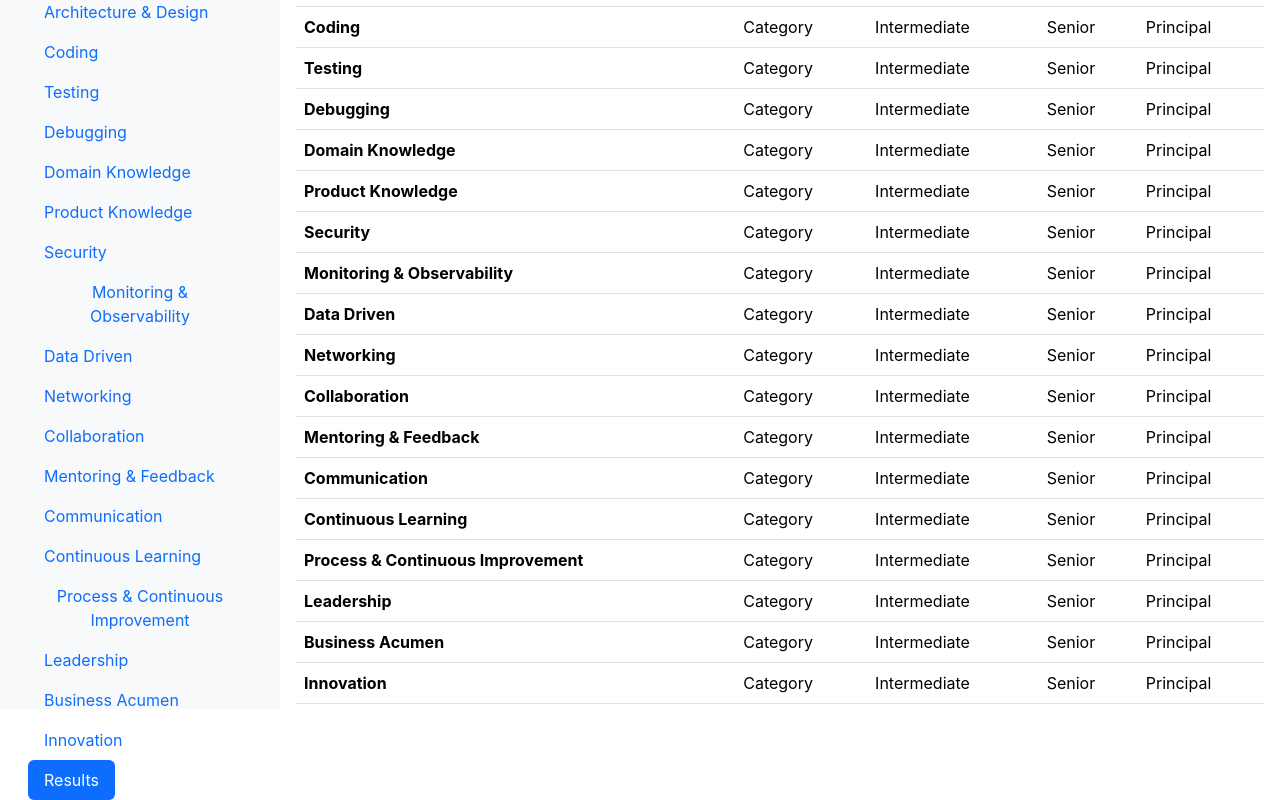
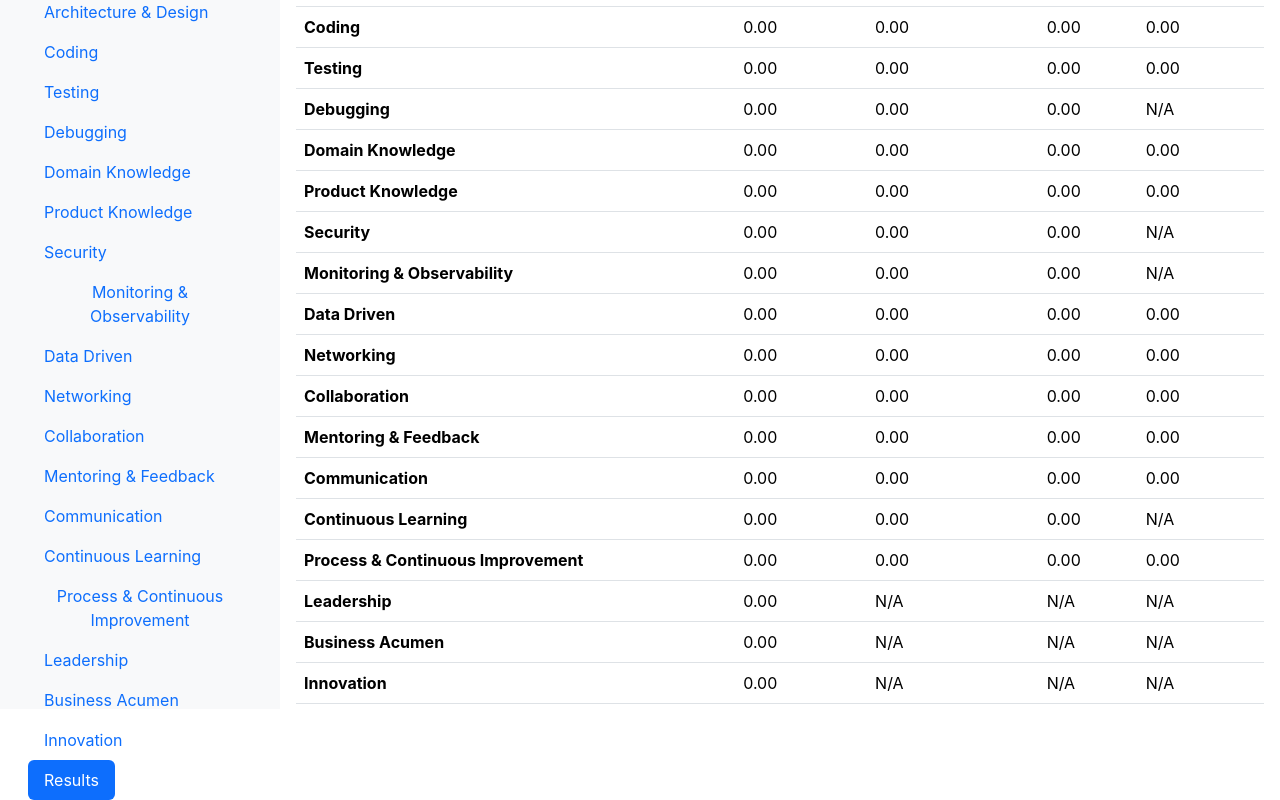
Before and after one commit to julia24g/evaluations, a React (Create React App) app in the folder evaluations/: page / in a window 1280 px wide. Both pictures are taken after a click on the button "Results". Shown: the part 91-891 px from the top of the page. Built offline with nearby package versions, Linux system fonts and the light colour scheme.

Commit message:
Calculating results for an individual assessment now

```diff
--- a/evaluations/src/components/EvaluationPage/ResultRow.js
+++ b/evaluations/src/components/EvaluationPage/ResultRow.js
@@ -1,16 +1,43 @@
 import React from 'react';
+import { useSelector } from 'react-redux';
+import answerMapping from '../../staticdata/answerMapping';
 
-const ResultRow = ({category}) => {
+const ResultRow = ({ category, role }) => {
+
+    const answers = useSelector((state) => state.answers.answers);
+
+    if (!answers?.[role]?.[category]) return null;
+    const scores = {};
+    let numCategoryQs = 0;
+    let categoryTotal = 0;
+
+    Object.entries(answers[role][category]).forEach(([level, questions]) => {
+        let numLevelQs = 0;
+        let levelTotal = 0;
+
+        Object.values(questions).forEach((q) => {
+            if (q.answer in answerMapping) {
+                numLevelQs += 1;
+                levelTotal += answerMapping[q.answer];
+            }
+        });
+
+        scores[level] = numLevelQs > 0 ? levelTotal / numLevelQs : 0;
+        numCategoryQs += numLevelQs;
+        categoryTotal += levelTotal;
+    });
+
+    scores["Category"] = numCategoryQs > 0 ? categoryTotal / numCategoryQs : 0;
 
     return (
         <tr>
             <th scope="row">{category}</th>
-            <td>Category</td>
-            <td>Intermediate</td>
-            <td>Senior</td>
-            <td>Principal</td>
+            <td>{scores["Category"].toFixed(2)}</td>
+            <td>{scores["Intermediate"]?.toFixed(2) || "N/A"}</td>
+            <td>{scores["Senior"]?.toFixed(2) || "N/A"}</td>
+            <td>{scores["Principal"]?.toFixed(2) || "N/A"}</td>
         </tr>
     );
-}
+};
 
 export default ResultRow;
--- a/evaluations/src/components/EvaluationPage/Results.js
+++ b/evaluations/src/components/EvaluationPage/Results.js
@@ -2,7 +2,6 @@ import React from 'react';
 import questionData from '../../staticdata/questionData';
 import ResultRow from './ResultRow';
 
-// TODO: calculate the actual results and display in table, and potentially store in redux
 
 const Results = ({role}) => {
 
@@ -28,7 +27,7 @@ const Results = ({role}) => {
         </thead>
         <tbody>
             {categories
-            .map((c) => <ResultRow key={c.key} category={c.name}/>)}
+            .map((c) => <ResultRow key={c.key} category={c.name} role={role}/>)}
         </tbody>
         </table>
 
--- a/evaluations/src/slices/answersSlice.js
+++ b/evaluations/src/slices/answersSlice.js
@@ -34,10 +34,7 @@ const answerSlice = createSlice({
     changeAnswer: (state, action) => {
       const { role, category, level, questionKey, answer } = action.payload;
       if (
-        state.answers[role] &&
-        state.answers[role][category] &&
-        state.answers[role][category][level] &&
-        state.answers[role][category][level][questionKey]
+        state.answers?.[role]?.[category]?.[level]?.[questionKey]
       ) {
         state.answers[role][category][level][questionKey].answer = answer;
       } else {
--- a/evaluations/src/staticdata/answerMapping.js
+++ b/evaluations/src/staticdata/answerMapping.js
@@ -1,10 +1,10 @@
 const answerMapping = {
-    "notApplicable": 0,
-    "never": 0,
-    "notObserved": 0,
-    "occasionally": 1,
-    "frequently": 2,
-    "always": 3
+    "Not Applicable": 0,
+    "Never": 0,
+    "Not Observed": 0,
+    "Occasionally": 1,
+    "Frequently": 2,
+    "Always": 3
 }
 
 export default answerMapping;
--- a/evaluations/src/store.js
+++ b/evaluations/src/store.js
@@ -15,4 +15,6 @@ store.subscribe(() => {
     saveToLocalStorage(store.getState());
   });
 
+console.log(store.getState())
+
 export default store;
```
Lines whose indentation alone changed are shown as unchanged.
